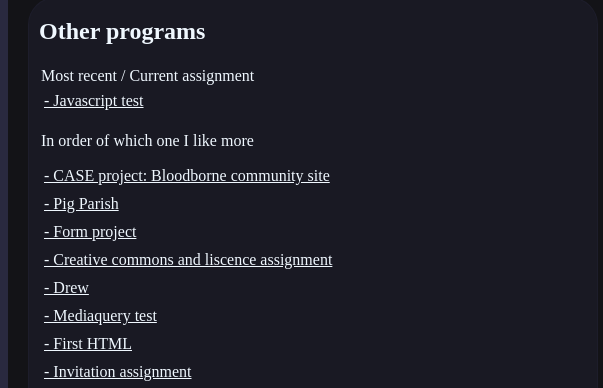
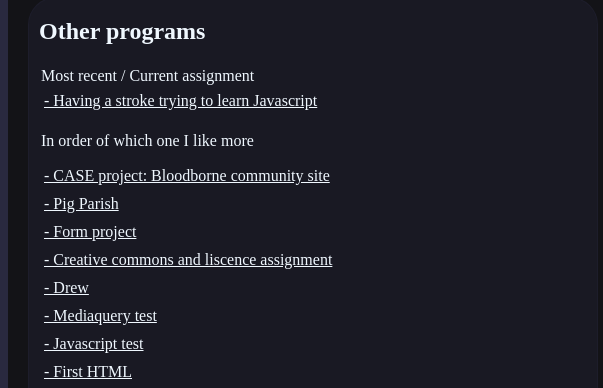
Before and after one commit to 1IMA-1IMB/KP-NoraN, a plain HTML site: page index.html in a window 1280 px wide. Shown: the part 423-811 px from the top of the page, 0-603 px from the left. Drawn offline with Linux system fonts and the light colour scheme.

Commit message:
OH YOU'VE GOT TO BE FUCKING KIDDING ME
HEGALE BITCH

```diff
--- a/index.html
+++ b/index.html
@@ -76,7 +76,7 @@
 
                     <p id="gallery_description1"> Most recent / Current assignment </p>
 
-                    <a href="NOT_IN_USE/JavaScript_Practice/index.html">- Javascript test</a>
+                    <a href="NOT_IN_USE/Javastroke/litres.html">- Having a stroke trying to learn Javascript</a>
 
                 </div>
 
@@ -96,6 +96,8 @@
                     <a href="NOT_IN_USE/PettingSIM-Drew/index.html">- Drew</a>
 
                     <a href="NOT_IN_USE/Mediaquery/index.html">- Mediaquery test</a>
+
+                    <a href="NOT_IN_USE/JavaScript_Practice/index.html">- Javascript test</a>
 
                     <a href="NOT_IN_USE/HTML_Intro/index.html">- First HTML</a>
 
```
